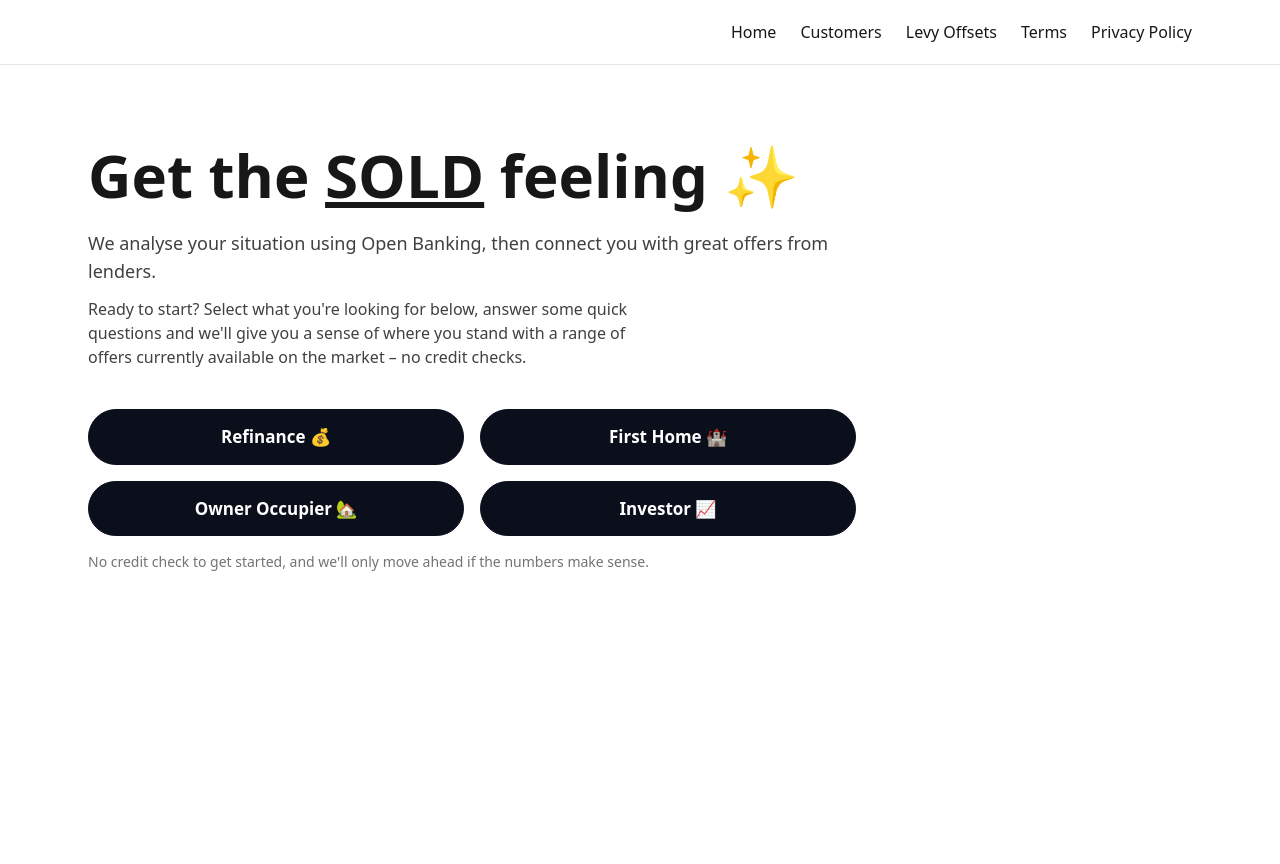
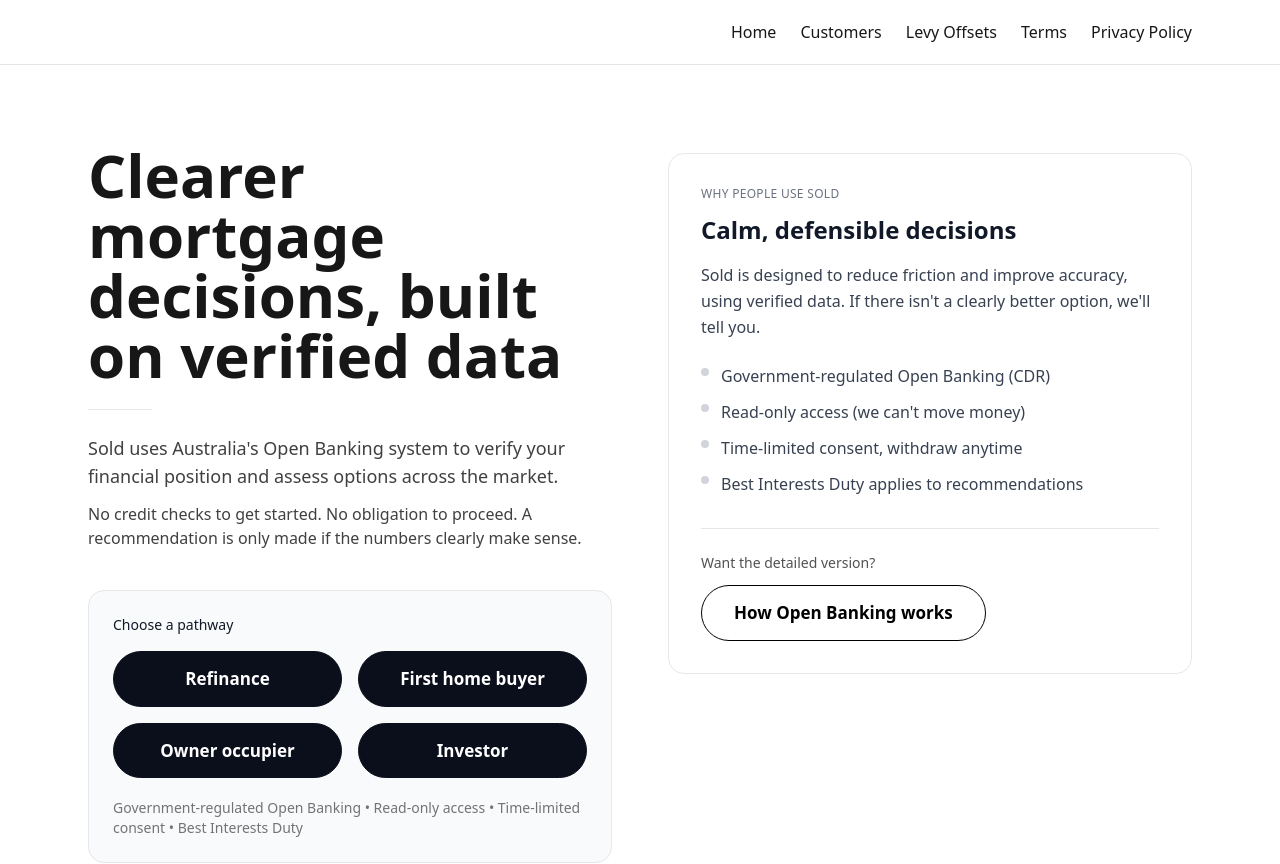
Before and after one commit to RukiDe/sold-nextjs, a Next.js app: page / in a window 1280 px wide. Shown: the top 864 px of the page. Built offline with nearby package versions, Linux system fonts and the light colour scheme.

Commit message:
home page / levy offset updates

```diff
--- a/app/levy-offsets/page.tsx
+++ b/app/levy-offsets/page.tsx
@@ -13,23 +13,28 @@
             </h1>
 
             <p className="text-lg text-gray-700">
-              Reducing levy pressure for apartment buildings, without changing how they&apos;re run.
+              Reducing levy pressure for apartment buildings, without changing
+              how they&apos;re run.
             </p>
 
-            {/* Reassurance: sceptic-friendly */}
             <div className="mt-6 border border-gray-200 rounded-2xl p-4 bg-gray-50 text-sm text-gray-700">
-              A voluntary mortgage review that can reduce the personal cashflow impact of maintenance levies, without changing budgets or funding plans.
+              A voluntary mortgage review that can reduce the personal cashflow
+              impact of maintenance levies, without changing budgets or funding
+              plans.
             </div>
 
             <div className="mt-8 space-y-4">
               <p className="text-gray-700">
-                Apartment buildings face rising insurance, maintenance, and compliance costs that are increasingly
-                passed on through levies and special levies.
+                Apartment buildings face rising insurance, maintenance, and
+                compliance costs that are increasingly passed on through levies
+                and special levies.
               </p>
 
-              {/* One-line unlock: “how it works” */}
               <p className="text-gray-700">
-                In simple terms, individual owners may choose to refinance their own loans. Where that results in a lender-paid trail commission, we automatically credit this against that owner’s levy, without affecting the building’s budget or other owners.
+                In simple terms, individual owners may choose to refinance their
+                own loans. Where that results in a lender-paid trail commission,
+                it can be credited against that owner’s levy, without affecting
+                the building’s budget or other owners.
               </p>
             </div>
           </div>
@@ -52,25 +57,35 @@
         <div className="h-px bg-gray-200 my-14" />
       </div>
 
-      {/* OWNERS CORPORATIONS */}
+      {/* OWNERS CORPORATIONS — graphic RIGHT */}
       <section className="max-w-5xl mx-auto px-4 py-16 grid gap-10 md:grid-cols-2 items-center">
         <div>
-          <p className="text-xs uppercase tracking-wide text-gray-500 mb-2">Who this is for</p>
-          <h2 className="text-2xl font-semibold mb-4">Owners Corporations</h2>
+          <p className="text-xs uppercase tracking-wide text-gray-500 mb-2">
+            Who this is for
+          </p>
+          <h2 className="text-2xl font-semibold mb-4">
+            Owners Corporations
+          </h2>
+
           <p className="text-gray-700">
-            Reduce levy pressure over time without changing how your building is governed or funded.
+            Reduce levy pressure over time without changing how your building is
+            governed or funded.
           </p>
 
-          {/* Risk-first ordering for sceptical readers */}
           <ul className="mt-4 space-y-2 text-gray-700 list-disc pl-5">
             <li>No governance changes</li>
             <li>No pooled funds</li>
             <li>No reliance on participation</li>
-            <li>Only recommended where the outcome is equal to or better than the current setup</li>
+            <li>
+              Only recommended where the outcome is equal to or better than the
+              current setup
+            </li>
           </ul>
 
           <div className="mt-6">
-            <ButtonPill href="/levy-offsets/for-committees">For Owners Corporations</ButtonPill>
+            <ButtonPill href="/levy-offsets/for-committees">
+              For Owners Corporations
+            </ButtonPill>
           </div>
         </div>
 
@@ -85,19 +100,63 @@
         </div>
       </section>
 
-      {/* DEVELOPERS */}
+      {/* INDIVIDUAL OWNERS — graphic LEFT */}
       <section className="max-w-5xl mx-auto px-4 py-16 grid gap-10 md:grid-cols-2 items-center">
+        <div className="relative w-full h-64 rounded-2xl bg-gray-50 flex items-center justify-center overflow-hidden md:order-1">
+          <Image
+            src="/stencils/individual-owner-stencil.svg"
+            alt=""
+            width={700}
+            height={350}
+            className="w-5/6 h-5/6 opacity-50"
+          />
+        </div>
+
         <div className="md:order-2">
-          <p className="text-xs uppercase tracking-wide text-gray-500 mb-2">Who this is for</p>
-          <h2 className="text-2xl font-semibold mb-4">Developers</h2>
+          <p className="text-xs uppercase tracking-wide text-gray-500 mb-2">
+            Who this is for
+          </p>
+          <h2 className="text-2xl font-semibold mb-4">
+            Individual Owners
+          </h2>
 
-          {/* “Why this exists” sentence first */}
           <p className="text-gray-700">
-            Many buildings start strong at handover but struggle to fund maintenance a decade later.
+            See whether reviewing your mortgage, with no obligation to change,
+            could help offset your apartment levies.
+          </p>
+
+          <ul className="mt-4 space-y-2 text-gray-700 list-disc pl-5">
+            <li>No obligation to proceed</li>
+            <li>Only where outcomes are equal or better</li>
+            <li>Rebates applied directly to your levy</li>
+          </ul>
+
+          <div className="mt-6">
+            <ButtonPill href="/levy-offsets/for-owners">
+              For Owners
+            </ButtonPill>
+          </div>
+        </div>
+      </section>
+
+      {/* DEVELOPERS — graphic RIGHT */}
+      <section className="max-w-5xl mx-auto px-4 py-16 grid gap-10 md:grid-cols-2 items-center">
+        <div>
+          <p className="text-xs uppercase tracking-wide text-gray-500 mb-2">
+            Who this is for
+          </p>
+          <h2 className="text-2xl font-semibold mb-4">
+            Developers
+          </h2>
+
+          <p className="text-gray-700">
+            Many buildings start strong at handover but struggle to fund
+            maintenance a decade later.
           </p>
 
           <p className="text-gray-700 mt-4">
-            Support stronger long-term building outcomes through optional financial resilience for your projects.
+            Support stronger long-term building outcomes through optional
+            financial resilience for your projects.
           </p>
 
           <ul className="mt-4 space-y-2 text-gray-700 list-disc pl-5">
@@ -108,7 +167,9 @@
           </ul>
 
           <div className="mt-6">
-            <ButtonPill href="/levy-offsets/for-developers">For Developers</ButtonPill>
+            <ButtonPill href="/levy-offsets/for-developers">
+              For Developers
+            </ButtonPill>
           </div>
         </div>
 
@@ -123,58 +184,14 @@
         </div>
       </section>
 
-      {/* INDIVIDUAL OWNERS */}
-      <section className="max-w-5xl mx-auto px-4 py-16 grid gap-10 md:grid-cols-2 items-center">
-        <div>
-          <p className="text-xs uppercase tracking-wide text-gray-500 mb-2">Who this is for</p>
-          <h2 className="text-2xl font-semibold mb-4">Individual Owners</h2>
-          <p className="text-gray-700">
-            See whether reviewing your mortgage, with no obligation to change, could help offset your apartment levies.
-          </p>
-
-          <ul className="mt-4 space-y-2 text-gray-700 list-disc pl-5">
-            <li>No obligation to proceed</li>
-            <li>Only where outcomes are equal or better</li>
-            <li>Rebates applied directly to your levy</li>
-          </ul>
-
-          <div className="mt-6">
-            <ButtonPill href="/levy-offsets/for-owners">For Owners</ButtonPill>
-          </div>
-        </div>
-
-        <div className="relative w-full h-64 rounded-2xl bg-gray-50 flex items-center justify-center overflow-hidden">
-          <Image
-            src="/stencils/individual-owner-stencil.svg"
-            alt=""
-            width={700}
-            height={350}
-            className="w-5/6 h-5/6 opacity-50"
-          />
-        </div>
-      </section>
-
-      {/* “What this is not” block (kills scepticism fast) */}
-      <section className="max-w-5xl mx-auto px-4 pb-6">
-        <div className="border border-gray-200 rounded-2xl p-6 bg-white shadow-sm">
-          <p className="text-xs uppercase tracking-wide text-gray-500 mb-2">Clarity</p>
-          <h3 className="text-lg font-semibold mb-3">This is not</h3>
-          <ul className="text-gray-700 list-disc pl-5 space-y-2">
-            <li>A mandatory scheme</li>
-            <li>A pooled rebate or shared building fund</li>
-            <li>A replacement for proper building budgets and maintenance plans</li>
-          </ul>
-        </div>
-      </section>
-
       {/* FOOTER NOTE */}
       <section className="max-w-5xl mx-auto px-4 pb-16">
         <div className="h-px bg-gray-200 my-10" />
         <p className="text-sm text-gray-500">
           Participation is always voluntary and owner-initiated.
           <br />
-          Levy Offset is designed to support building resilience without introducing pooled funds, financial dependency,
-          or governance changes.
+          Levy offsets are designed to support building resilience without
+          introducing pooled funds, financial dependency, or governance changes.
         </p>
       </section>
     </main>
--- a/app/page.tsx
+++ b/app/page.tsx
@@ -1,42 +1,100 @@
 // app/page.tsx
-import Link from "next/link";
-import { ButtonPill } from "../components/ButtonPill";
+import { ButtonPill } from "@/components/ButtonPill";
 
 export default function HomePage() {
   return (
     <main className="min-h-screen bg-white">
       <section className="max-w-6xl mx-auto px-4 sm:px-6 py-12 sm:py-16 md:py-20">
-        {/* Hero copy */}
+        <div className="grid grid-cols-1 lg:grid-cols-2 gap-10 lg:gap-14 items-start">
+          {/* LEFT: HERO COPY + CTAs */}
           <div className="max-w-3xl">
-          <h1 className="text-4xl sm:text-5xl md:text-6xl font-black leading-tight">
-            Get the <span className="underline underline-offset-4">SOLD</span> feeling ✨
+            <h1 className="text-4xl sm:text-5xl md:text-6xl font-semibold leading-tight">
+              Clearer mortgage decisions, built on verified data
             </h1>
 
-          <p className="mt-5 sm:mt-6 text-base sm:text-lg text-neutral-700">
-            We analyse your situation using Open Banking, then connect you with
-            great offers from lenders.
+            <div className="h-px w-16 bg-gray-200 mt-6 mb-6" />
+
+            <p className="text-base sm:text-lg text-neutral-700">
+              Sold uses Australia&apos;s Open Banking system to verify your
+              financial position and assess options across the market.
             </p>
 
             <p className="mt-3 text-sm sm:text-base text-neutral-700 max-w-xl">
-            Ready to start? Select what you&apos;re looking for below, answer
-            some quick questions and we&apos;ll give you a sense of where you
-            stand with a range of offers currently available on the market –
-            no credit checks.
+              No credit checks to get started. No obligation to proceed. A
+              recommendation is only made if the numbers clearly make sense.
+            </p>
+
+            {/* CTA card */}
+            <div className="mt-8 sm:mt-10 max-w-3xl rounded-2xl border border-gray-200 bg-gray-50 p-6">
+              <p className="text-sm font-medium text-gray-900 mb-4">
+                Choose a pathway
+              </p>
+
+              <div className="grid grid-cols-1 sm:grid-cols-2 gap-4">
+                <ButtonPill href="/refinance">Refinance</ButtonPill>
+                <ButtonPill href="/first-home-buyer">First home buyer</ButtonPill>
+                <ButtonPill href="/owner-occupier">Owner occupier</ButtonPill>
+                <ButtonPill href="/investment">Investor</ButtonPill>
+              </div>
+
+              <p className="mt-5 text-xs sm:text-sm text-neutral-500 max-w-2xl">
+                Government-regulated Open Banking • Read-only access • Time-limited
+                consent • Best Interests Duty
               </p>
             </div>
-
-        {/* Pill buttons */}
-        <div className="mt-10 grid grid-cols-1 sm:grid-cols-2 gap-4 max-w-3xl">
-          <ButtonPill href="/refinance">Refinance 💰</ButtonPill>
-          <ButtonPill href="/first-home-buyer">First Home 🏰</ButtonPill>
-          <ButtonPill href="/owner-occupier">Owner Occupier 🏡</ButtonPill>
-          <ButtonPill href="/investment">Investor 📈</ButtonPill>
           </div>
 
-        <p className="mt-4 text-xs sm:text-sm text-neutral-500 max-w-xl">
-          No credit check to get started, and we&apos;ll only move ahead if the
-          numbers make sense.
+          {/* RIGHT: TRUST PANEL */}
+          <div className="lg:pt-2">
+            <div className="rounded-2xl border border-gray-200 bg-white p-8">
+              <p className="text-xs uppercase tracking-wide text-gray-500 mb-3">
+                Why people use Sold
               </p>
+
+              <h2 className="text-2xl font-semibold text-gray-900 mb-4">
+                Calm, defensible decisions
+              </h2>
+
+              <p className="text-gray-700 leading-relaxed mb-6">
+                Sold is designed to reduce friction and improve accuracy, using
+                verified data. If there isn&apos;t a clearly better option,
+                we&apos;ll tell you.
+              </p>
+
+              <ul className="space-y-3 text-gray-700">
+                <li className="flex gap-3">
+                  <span className="mt-1 h-2 w-2 rounded-full bg-gray-300" />
+                  <span>
+                    Government-regulated Open Banking (CDR)
+                  </span>
+                </li>
+                <li className="flex gap-3">
+                  <span className="mt-1 h-2 w-2 rounded-full bg-gray-300" />
+                  <span>Read-only access (we can&apos;t move money)</span>
+                </li>
+                <li className="flex gap-3">
+                  <span className="mt-1 h-2 w-2 rounded-full bg-gray-300" />
+                  <span>Time-limited consent, withdraw anytime</span>
+                </li>
+                <li className="flex gap-3">
+                  <span className="mt-1 h-2 w-2 rounded-full bg-gray-300" />
+                  <span>Best Interests Duty applies to recommendations</span>
+                </li>
+              </ul>
+
+              <div className="mt-8 border-t border-gray-200 pt-6">
+                <p className="text-sm text-neutral-600">
+                  Want the detailed version?
+                </p>
+                <div className="mt-3">
+                  <ButtonPill href="/customers" variant="secondary">
+                    How Open Banking works
+                  </ButtonPill>
+                </div>
+              </div>
+            </div>
+          </div>
+        </div>
       </section>
     </main>
   );
```
Also changed, not shown: public/sold-flow-vertical.svg (added). Lines whose indentation alone changed are shown as unchanged.
